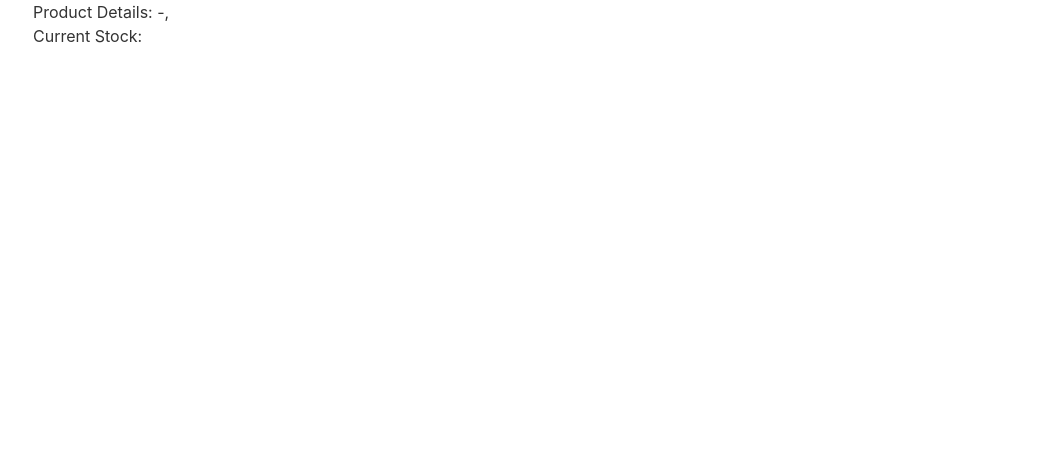
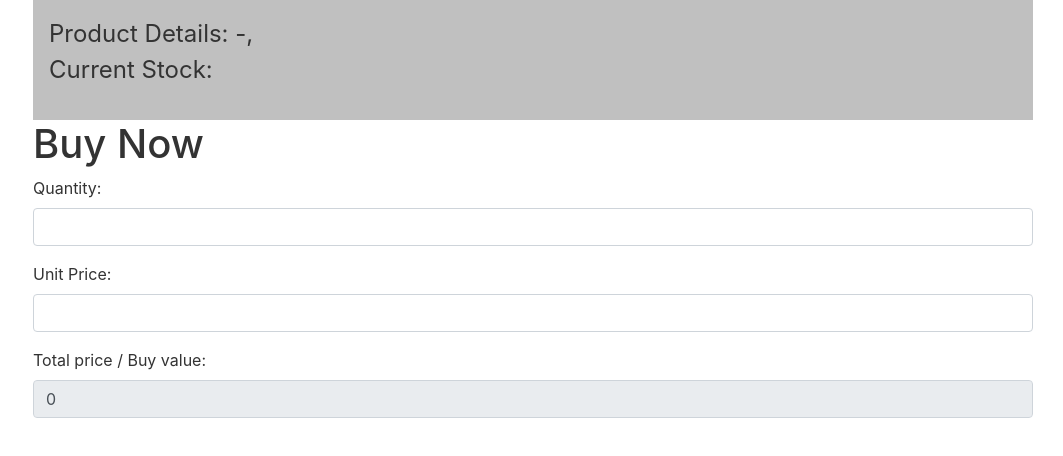
Before and after one commit to thetradecoder/local-shop-manager, a React (Create React App) app: page /buy in a window 1280 px wide. Shown: the top 456 px of the page, without its empty margins (217-1280 px from the left). Built offline with nearby package versions, Linux system fonts and the light colour scheme; no server answers.

Commit message:
local update

```diff
--- a/src/App.css
+++ b/src/App.css
@@ -84,3 +84,6 @@ html, body{
 .w-min-200{
   min-width: 200px;
 }
+.text-24{
+  font-size:24px;
+}
--- a/src/components/buy-product.component.js
+++ b/src/components/buy-product.component.js
@@ -11,16 +11,47 @@ const productId = window.location.href.split('/').reverse()[0];
 
 export default function Buy(){
     const [product, setProduct] =  useState({});
+    const [unitPrice, setUnitPrice] = useState(0);
+    const [quantity, setQuantity] = useState(0);
+
+    function onChangeQuantity(e){
+        setQuantity(e.target.value)
+    }
+    function onChangeUnitPrice(e){
+        setUnitPrice(e.target.value)
+    }
+    const totalPrice = unitPrice*quantity;
     useEffect(()=>{
         axios.get(`http://localhost:5000/buy/${productId}/${username}/${userid}`)
         .then(d=>setProduct(d.data))
         .catch(err=>window.alert(err));
-    })
+    });
+
+
+
     return(
         <div className="body-part">
+            <div className="bg-silver p-3">
+                <p className="text-24">Product Details:  {product.productId}-{product.productName}, <br/>
+                Current Stock: {product.stock}</p>
+            </div>
             <div>
-                <p>Product Details:  {product.productId}-{product.productName}, <br/>
-                Current Stock: {product.stock}</p>
+                <form>
+                    <h1>Buy Now</h1>
+                    <div className="form-group">
+                        <label>Quantity: </label>
+                        <input type="number" className="form-control" onChange={onChangeQuantity}/>
+                    </div>
+                    <div className="form-group">
+                        <label>Unit Price: </label>
+                        <input type="number" className="form-control" onChange={onChangeUnitPrice}/>
+                    </div>
+
+                    <div className="form-group">
+                        <label>Total price / Buy value: </label>
+                        <input type="number" className="form-control" value={totalPrice} disabled/>
+                    </div>
+                </form>
             </div>
 
 
```
Also changed, not shown: 1 other file (tests, documents, lock files or other folders).
